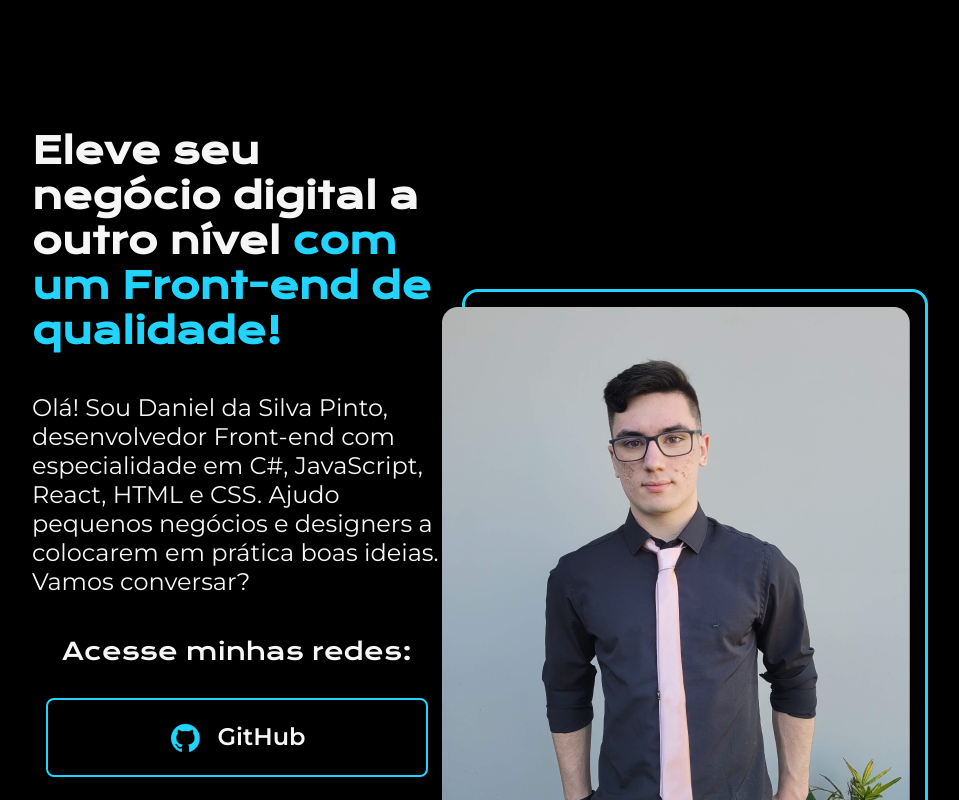
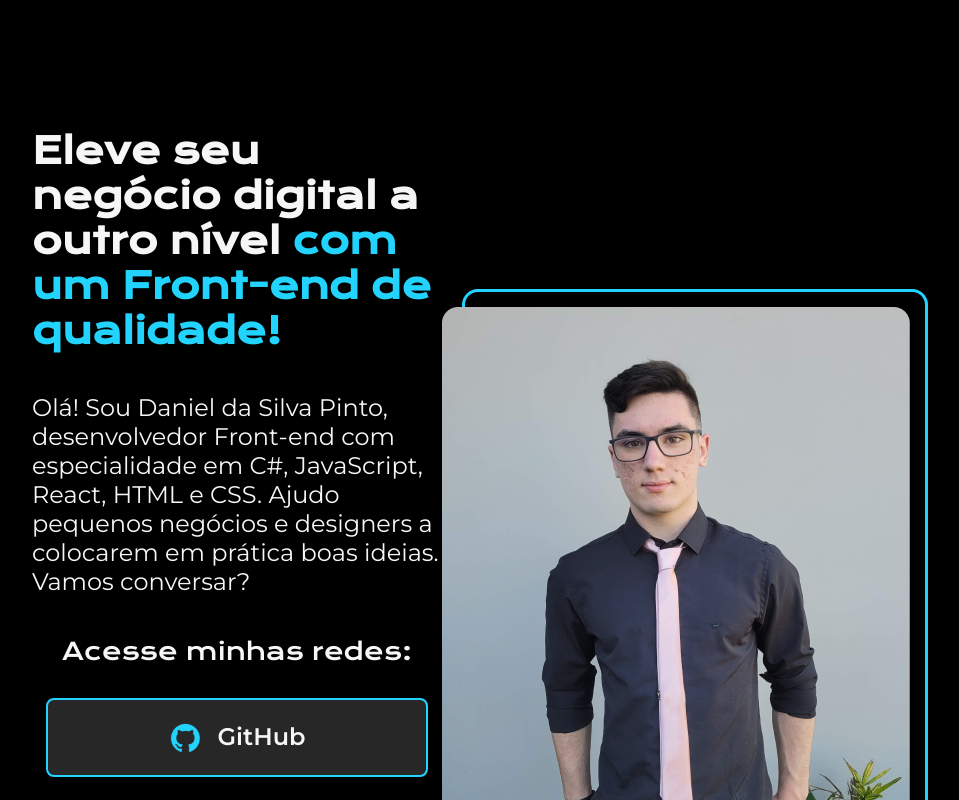
Before and after one commit to Daelsp/Portif-lio, a plain HTML site: page index.html in a window 1280 px wide. In both pictures the pointer is over the link "GitHub". Shown: the top 800 px of the page, without its empty margins (160-1119 px from the left). Drawn offline with nearby package versions, Linux system fonts and the light colour scheme.

Commit message:
efeito link

```diff
--- a/style.css
+++ b/style.css
@@ -71,3 +71,7 @@ body {
     color: #F6F6F6;   /*cor do texto*/
     font-family: "Montserrat", sans-serif;
 }
+
+.apresentacao__links__link:hover {
+    background-color:#272727 ; /*muda a cor do fundo quando passamos por cima com o mouse*/
+}
```
